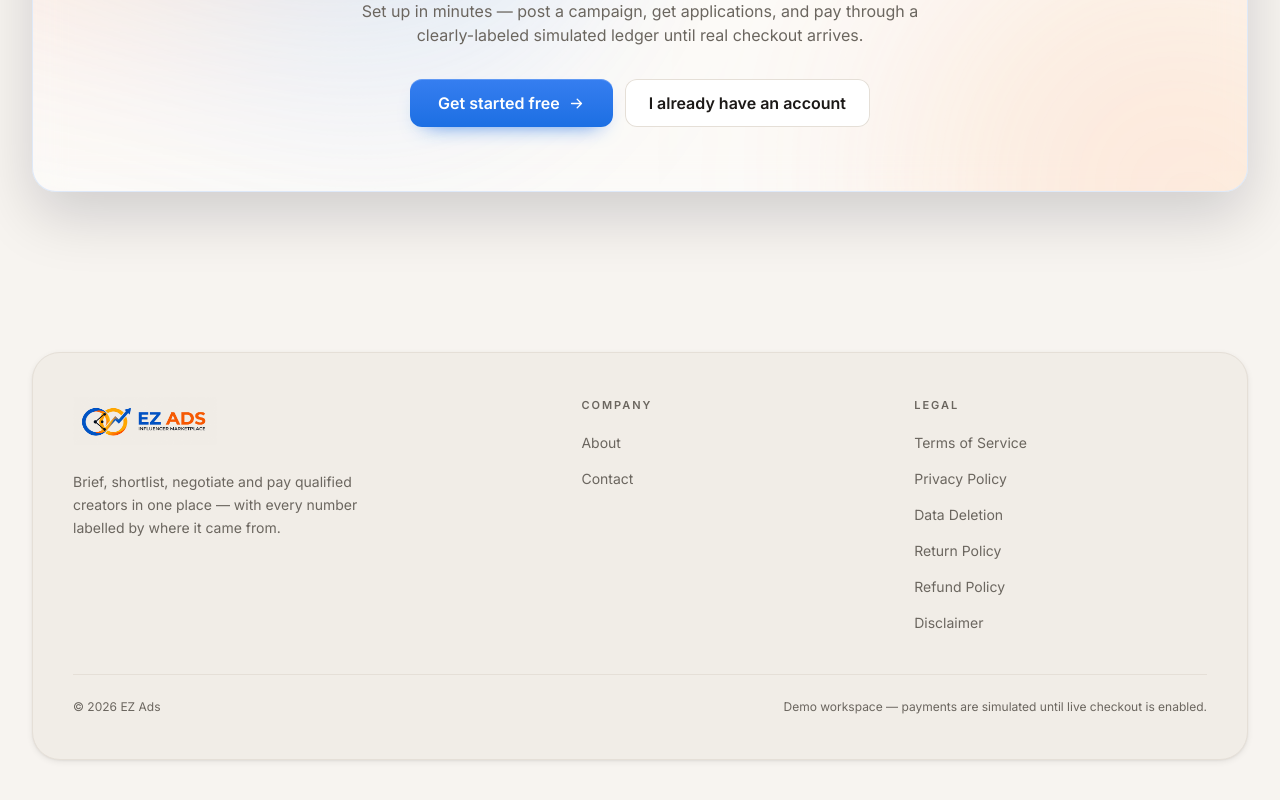
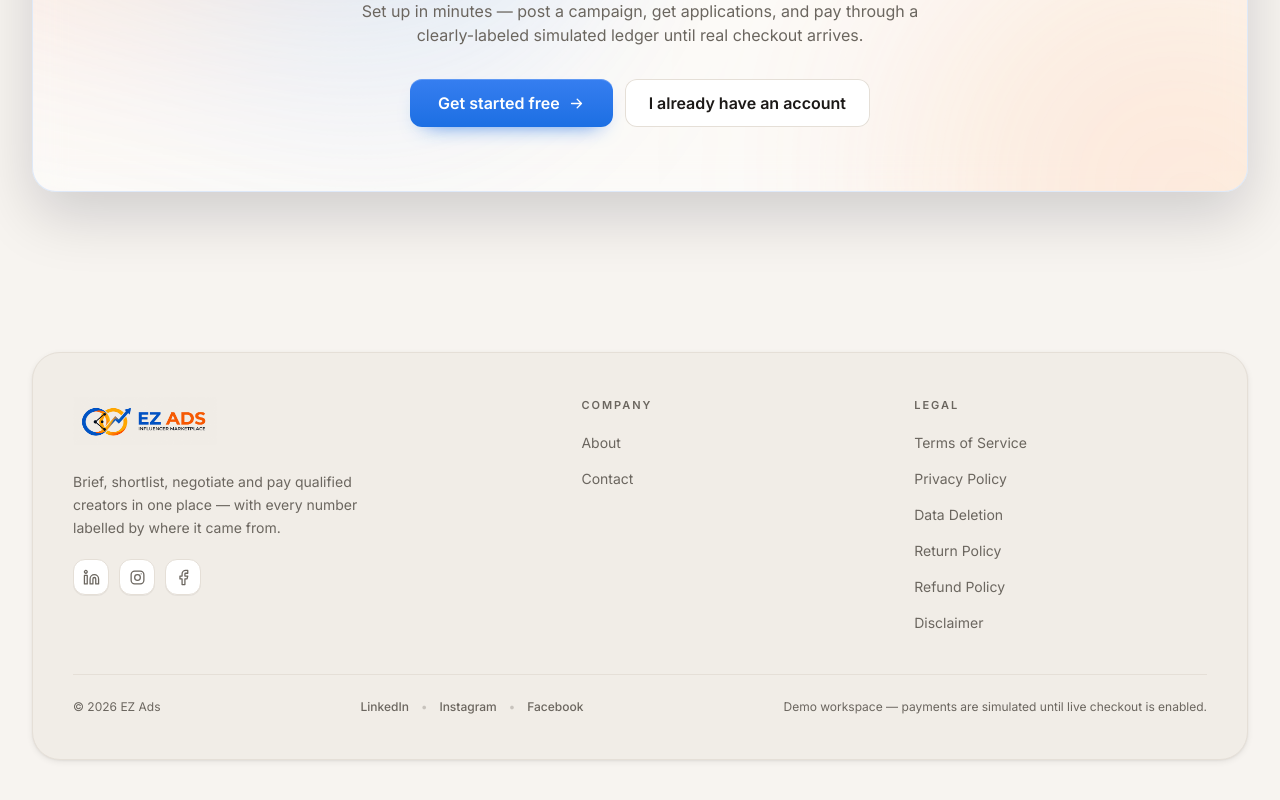
Before and after one commit to Satyam2309/EZ-Ads, a React (Vite) app in the folder client/: page / in a window 1280 px wide. Shown: the part 3819-4619 px from the top of the page. Built offline with nearby package versions, Linux system fonts and the light colour scheme; no server answers.

Commit message:
feat(footer): add LinkedIn, Instagram and Facebook social links with official vector icons

```diff
--- a/client/src/components/Footer.jsx
+++ b/client/src/components/Footer.jsx
@@ -1,5 +1,6 @@
 import { Link } from 'react-router-dom';
 import BrandLogo from './BrandLogo.jsx';
+import Icon from './ui/Icon.jsx';
 import { COMPANY_LINKS, LEGAL_LINKS } from './footerLinks.js';
 
 const linkClass =
@@ -39,6 +40,39 @@ export default function Footer() {
               Brief, shortlist, negotiate and pay qualified creators in one place — with every number
               labelled by where it came from.
             </p>
+            {/* Social handles */}
+            <div className="mt-5 flex items-center gap-2.5">
+              <a
+                href="https://www.linkedin.com/company/ezads-co-in"
+                target="_blank"
+                rel="noopener noreferrer"
+                aria-label="LinkedIn"
+                className="flex h-9 w-9 items-center justify-center rounded-xl border border-(--color-line) bg-(--color-surface) text-(--color-ink-soft) shadow-2xs transition-all hover:-translate-y-0.5 hover:border-[#0a66c2] hover:text-[#0a66c2] hover:shadow-xs dark:hover:border-[#0a66c2] dark:hover:text-[#70b5f9]"
+                title="LinkedIn"
+              >
+                <Icon name="linkedin" size={17} />
+              </a>
+              <a
+                href="https://www.instagram.com/ezads.co.in/"
+                target="_blank"
+                rel="noopener noreferrer"
+                aria-label="Instagram"
+                className="flex h-9 w-9 items-center justify-center rounded-xl border border-(--color-line) bg-(--color-surface) text-(--color-ink-soft) shadow-2xs transition-all hover:-translate-y-0.5 hover:border-[#e1306c] hover:text-[#e1306c] hover:shadow-xs dark:hover:border-[#e1306c] dark:hover:text-[#f7779c]"
+                title="Instagram"
+              >
+                <Icon name="instagram" size={17} />
+              </a>
+              <a
+                href="https://www.facebook.com/share/1FXMcPeUio/"
+                target="_blank"
+                rel="noopener noreferrer"
+                aria-label="Facebook"
+                className="flex h-9 w-9 items-center justify-center rounded-xl border border-(--color-line) bg-(--color-surface) text-(--color-ink-soft) shadow-2xs transition-all hover:-translate-y-0.5 hover:border-[#1877f2] hover:text-[#1877f2] hover:shadow-xs dark:hover:border-[#1877f2] dark:hover:text-[#4599ff]"
+                title="Facebook"
+              >
+                <Icon name="facebook" size={17} />
+              </a>
+            </div>
           </div>
 
           <nav aria-label="Company" className="sm:justify-self-start">
@@ -49,8 +83,15 @@ export default function Footer() {
           </nav>
         </div>
 
-        <div className="mt-10 flex flex-col gap-2 border-t border-(--color-line) pt-6 text-xs text-(--color-ink-soft) sm:flex-row sm:items-center sm:justify-between">
+        <div className="mt-10 flex flex-col gap-3 border-t border-(--color-line) pt-6 text-xs text-(--color-ink-soft) sm:flex-row sm:items-center sm:justify-between">
           <p>© {new Date().getFullYear()} EZ Ads</p>
+          <div className="flex items-center gap-3 text-xs font-medium">
+            <a href="https://www.linkedin.com/company/ezads-co-in" target="_blank" rel="noopener noreferrer" className="hover:text-brand-600 transition-colors">LinkedIn</a>
+            <span className="opacity-30">•</span>
+            <a href="https://www.instagram.com/ezads.co.in/" target="_blank" rel="noopener noreferrer" className="hover:text-brand-600 transition-colors">Instagram</a>
+            <span className="opacity-30">•</span>
+            <a href="https://www.facebook.com/share/1FXMcPeUio/" target="_blank" rel="noopener noreferrer" className="hover:text-brand-600 transition-colors">Facebook</a>
+          </div>
           <p>Demo workspace — payments are simulated until live checkout is enabled.</p>
         </div>
       </div>
--- a/client/src/components/LegalStrip.jsx
+++ b/client/src/components/LegalStrip.jsx
@@ -28,6 +28,16 @@ export default function LegalStrip() {
       >
         Contact
       </Link>
+      <span className="opacity-40">•</span>
+      <a href="https://www.linkedin.com/company/ezads-co-in" target="_blank" rel="noopener noreferrer" className="rounded transition-colors hover:text-brand-600 dark:hover:text-brand-300">
+        LinkedIn
+      </a>
+      <a href="https://www.instagram.com/ezads.co.in/" target="_blank" rel="noopener noreferrer" className="rounded transition-colors hover:text-brand-600 dark:hover:text-brand-300">
+        Instagram
+      </a>
+      <a href="https://www.facebook.com/share/1FXMcPeUio/" target="_blank" rel="noopener noreferrer" className="rounded transition-colors hover:text-brand-600 dark:hover:text-brand-300">
+        Facebook
+      </a>
     </nav>
   );
 }
--- a/client/src/components/ui/Icon.jsx
+++ b/client/src/components/ui/Icon.jsx
@@ -14,6 +14,8 @@ const paths = {
   wallet: <><rect x="3" y="7" width="18" height="13" rx="3" /><path d="M16 12h4" /><path d="M3 10a3 3 0 0 1 3-3h11" /></>,
   sparkles: <><path d="M12 3l1.9 5.1L19 10l-5.1 1.9L12 17l-1.9-5.1L5 10l5.1-1.9L12 3z" /><path d="M19 15l.9 2.1L22 18l-2.1.9L19 21l-.9-2.1L16 18l2.1-.9L19 15z" /></>,
   instagram: <><rect x="3" y="3" width="18" height="18" rx="5" /><circle cx="12" cy="12" r="4" /><circle cx="17.2" cy="6.8" r="0.9" fill="currentColor" stroke="none" /></>,
+  linkedin: <><path d="M16 8a6 6 0 0 1 6 6v7h-4v-7a2 2 0 0 0-2-2 2 2 0 0 0-2 2v7h-4v-7a6 6 0 0 1 6-6z" /><rect x="2" y="9" width="4" height="12" /><circle cx="4" cy="4" r="2" /></>,
+  facebook: <path d="M18 2h-3a5 5 0 0 0-5 5v3H7v4h3v8h4v-8h3l1-4h-4V7a1 1 0 0 1 1-1h3z" />,
   arrow: <path d="M5 12h14m-6-6 6 6-6 6" />,
   check: <path d="m4 12.5 5 5L20 6.5" />,
   globe: <><circle cx="12" cy="12" r="9" /><path d="M3 12h18" /><path d="M12 3c3 3.5 3 14.5 0 18-3-3.5-3-14.5 0-18z" /></>,
```
